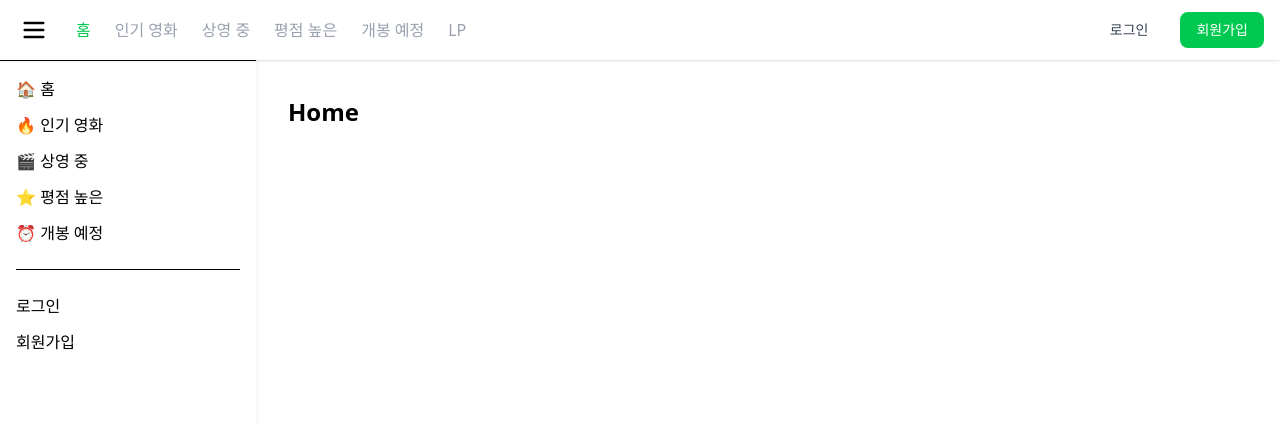
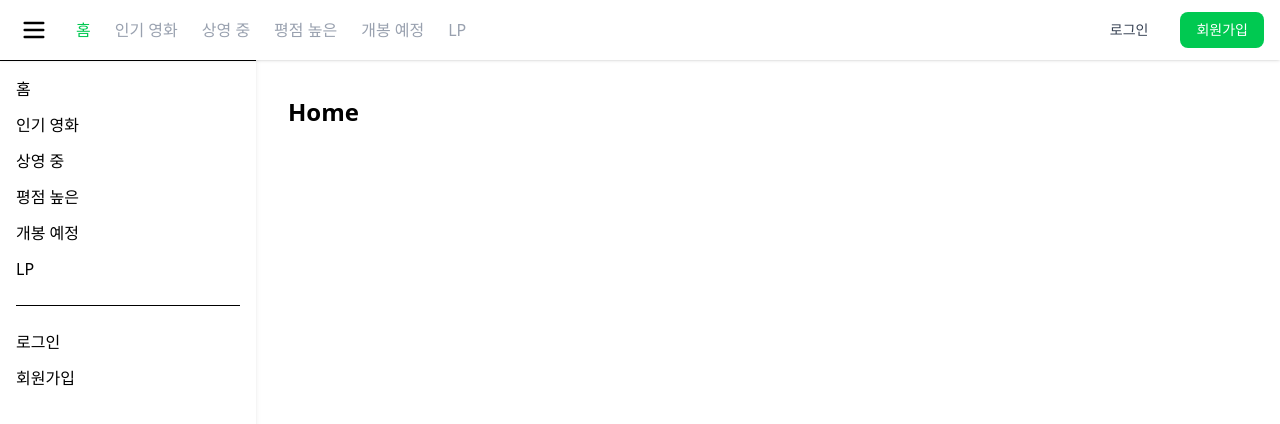
Before and after one commit to UMC-CUK-9th/Web, a React (Vite) app in the folder movieWeb/: page / in a window 1280 px wide. Shown: the top 424 px of the page. Built offline with nearby package versions, Linux system fonts and the light colour scheme; no server answers.

Commit message:
Update Sidebar.tsx

```diff
--- a/movieWeb/src/components/Sidebar.tsx
+++ b/movieWeb/src/components/Sidebar.tsx
@@ -41,11 +41,12 @@ const Sidebar = ({ isOpen, onToggle, sidebarRef, onInnerClick }: SidebarProps) =
       </div>
 
       <nav className="flex flex-col p-4 gap-3">
-        <NavLink to="/" className="hover:text-green-500">🏠 홈</NavLink>
-        <NavLink to="/popular" className="hover:text-green-500">🔥 인기 영화</NavLink>
-        <NavLink to="/now_playing" className="hover:text-green-500">🎬 상영 중</NavLink>
-        <NavLink to="/top_rated" className="hover:text-green-500">⭐ 평점 높은</NavLink>
-        <NavLink to="/upcoming" className="hover:text-green-500">⏰ 개봉 예정</NavLink>
+        <NavLink to="/" className="hover:text-green-500">홈</NavLink>
+        <NavLink to="/popular" className="hover:text-green-500">인기 영화</NavLink>
+        <NavLink to="/now_playing" className="hover:text-green-500">상영 중</NavLink>
+        <NavLink to="/top_rated" className="hover:text-green-500">평점 높은</NavLink>
+        <NavLink to="/upcoming" className="hover:text-green-500">개봉 예정</NavLink>
+        <NavLink to="/lplist" className="hover:text-green-500">LP</NavLink>
 
         <hr className="my-3" />
 
```
